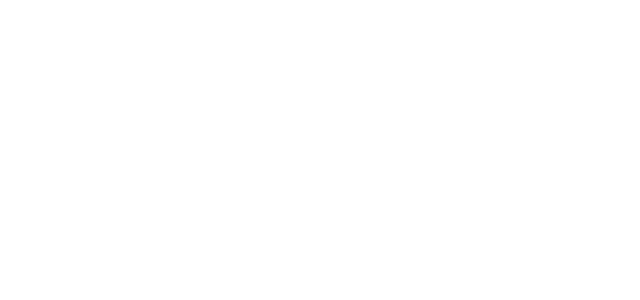
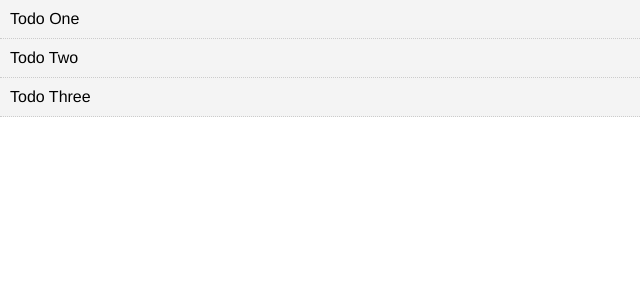
Before and after one commit to SimasDei/vue-two, a Vue app: page / in a window 1280 px wide. Shown: the top 300 px of the page, without its empty margins (0-640 px from the left). Built offline with nearby package versions, Linux system fonts and the light colour scheme.

Commit message:
pass todo item data through props in todo component

```diff
--- a/src/App.vue
+++ b/src/App.vue
@@ -1,5 +1,7 @@
 <template>
-  <div id="app"></div>
+  <div id="app">
+    <Todo v-bind:todos="todos"/>
+  </div>
 </template>
 
 <script>
--- a/src/components/Todo.vue
+++ b/src/components/Todo.vue
@@ -1,11 +1,19 @@
 <template>
   <div>
-    <h1>Todos</h1>
+    <div v-bind:key="todo.id" v-for="todo in todos">
+      <TodoItem v-bind:todo="todo"/>
+    </div>
   </div>
 </template>
  <script>
+import TodoItem from "./TodoItem";
+
 export default {
-  name: "Todo"
+  name: "Todo",
+  components: {
+    TodoItem
+  },
+  props: ["todos"]
 };
 </script>
 
--- /dev/null
+++ b/src/components/TodoItem.vue
@@ -0,0 +1,34 @@
+<template>
+  <div class="todo-item">
+    <p>{{todo.title}}</p>
+  </div>
+</template>
+
+<script>
+export default {
+  name: "TodoItem",
+  props: ["todo"]
+};
+</script>
+
+<style scoped>
+.todo-item {
+  background: #f4f4f4;
+  padding: 10px;
+  border-bottom: 1px #ccc dotted;
+}
+
+.is-complete {
+  text-decoration: line-through;
+}
+
+.del {
+  background: #ff0000;
+  color: #fff;
+  border: none;
+  padding: 5px 9px;
+  border-radius: 50%;
+  cursor: pointer;
+  float: right;
+}
+</style>
```
